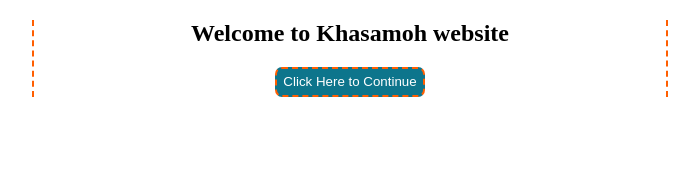
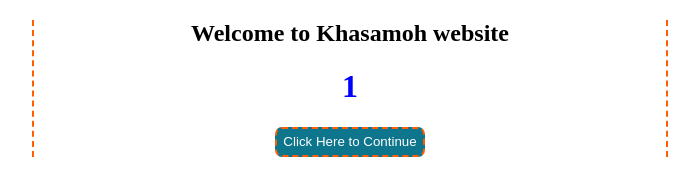
Before and after one commit to khasamoh/khasamoh, a plain HTML site: page index.html in a window 1280 px wide. Both pictures are taken after a click on the button "Click Here to Continue". Shown: the whole page, without its empty margins (290-989 px from the left). Drawn offline with Linux system fonts and the light colour scheme.

Commit message:
Add some javascript code to count on click button

```diff
--- a/index.html
+++ b/index.html
@@ -22,9 +22,20 @@
         border: 2px dashed rgb(255, 94, 0);       }
     </style>
 </head>
+<script>
+    document.addEventListener('DOMContentLoaded',()=>{
+        let counter = 0;
+        document.querySelector('button').onclick = ()=>{
+            counter++;
+            document.querySelector('h1').innerHTML = counter;
+            document.querySelector('h1').style.color = 'blue';
+        };
+    });
+</script>
 <body>
     <div class="container">
         <h2>Welcome to Khasamoh website</h2>
+        <h1></h1>
         <button>Click Here to Continue</button>
     </div>
 </body>
```
